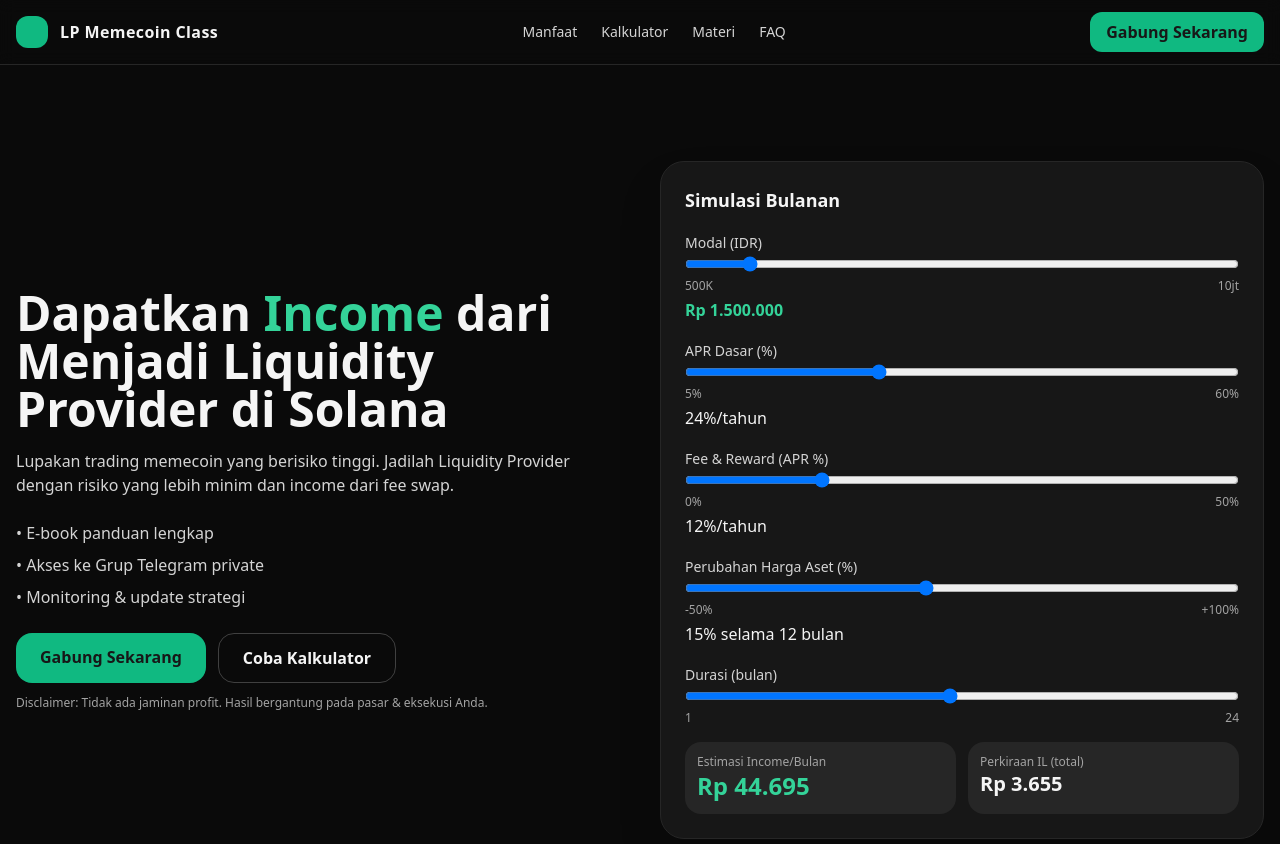
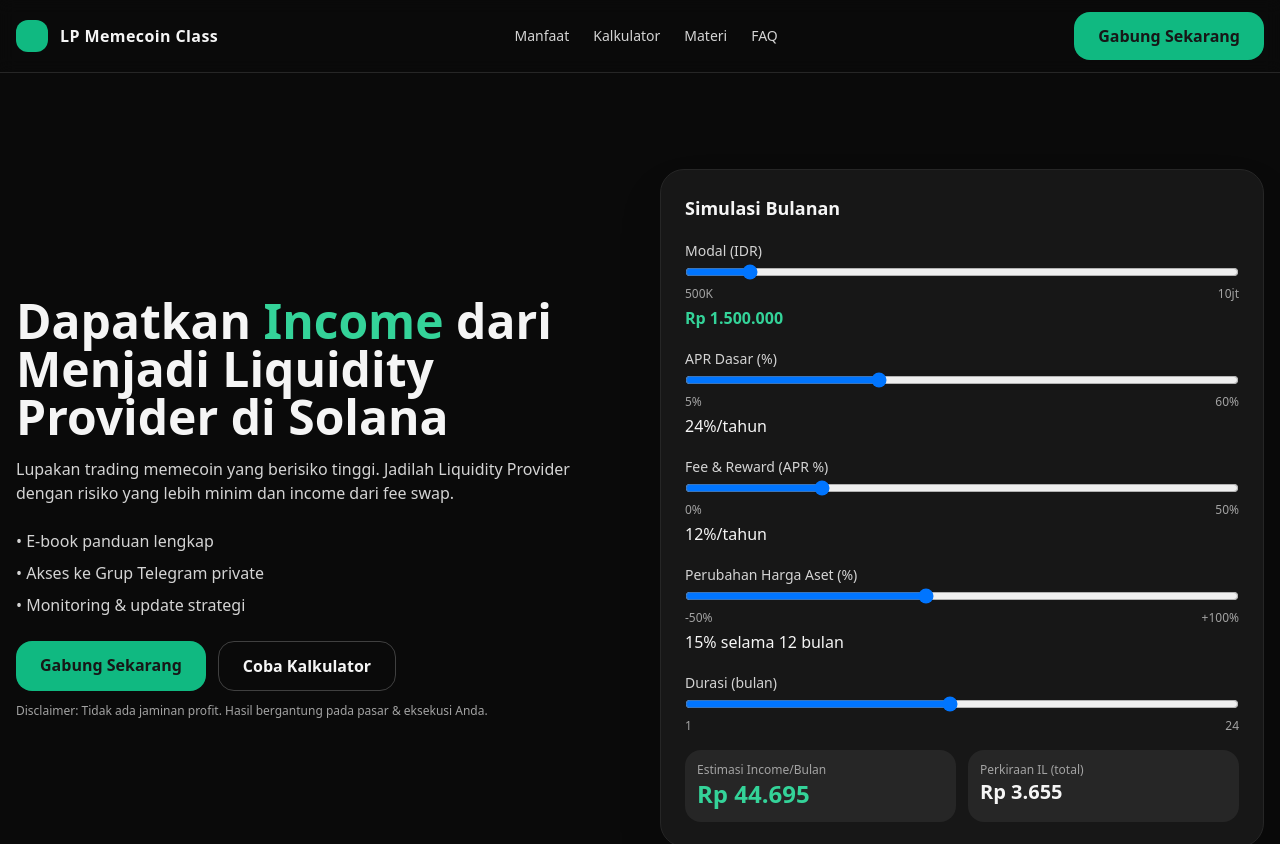
Before and after one commit to superadit98/work-, a Next.js app: page / in a window 1280 px wide. Shown: the top 844 px of the page. Built offline with nearby package versions, Linux system fonts and the light colour scheme.

Commit message:
Update index.jsx

```diff
--- a/pages/index.jsx
+++ b/pages/index.jsx
@@ -41,7 +41,13 @@ export default function LandingPage() {
             <a href="#curriculum" className="hover:text-white">Materi</a>
             <a href="#faq" className="hover:text-white">FAQ</a>
           </nav>
-          <a href="#checkout" className="inline-flex items-center rounded-xl bg-emerald-500 px-4 py-2 font-semibold hover:bg-emerald-400 text-neutral-900">Gabung Sekarang</a>
+         <button
+  onClick={() => document.getElementById('checkout')?.scrollIntoView({ behavior: 'smooth' })}
+  className="rounded-2xl bg-emerald-500 px-6 py-3 font-semibold text-neutral-900 hover:bg-emerald-400"
+>
+  Gabung Sekarang
+</button>
+
         </div>
       </header>
 
```
